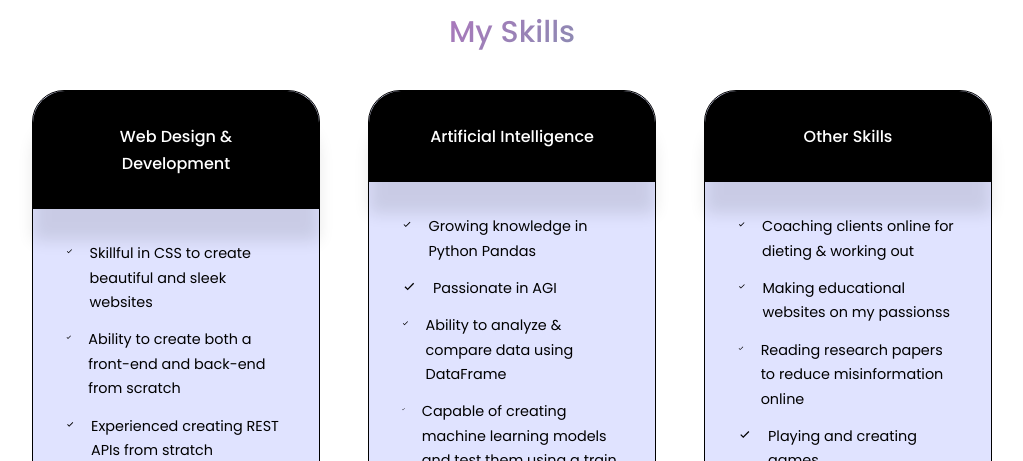
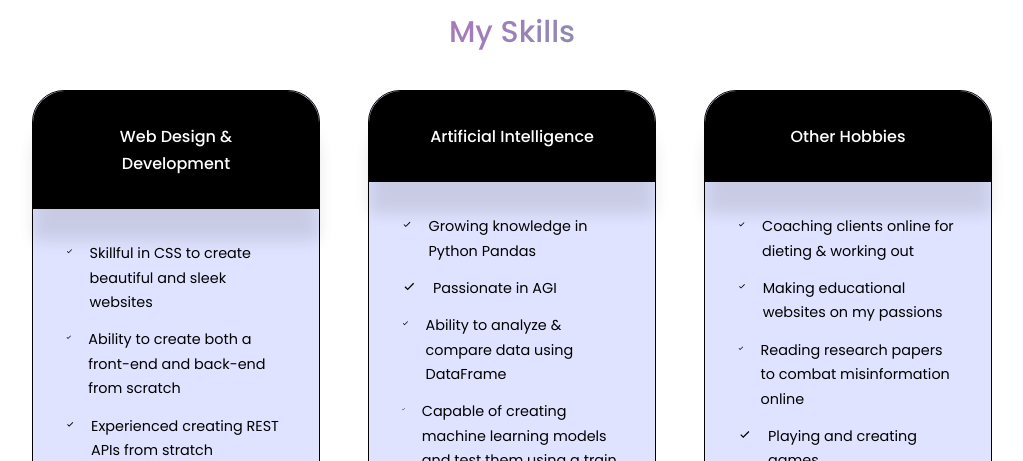
Before and after one commit to jburanpuri/React-Portfolio, a React (Create React App) app: page / in a window 1280 px wide. Shown: the part 4120-4581 px from the top of the page, without its empty margins (128-1151 px from the left). Built offline with nearby package versions, Linux system fonts and the light colour scheme.

Commit message:
Updated skills section

```diff
--- a/src/components/skills/skills.jsx
+++ b/src/components/skills/skills.jsx
@@ -66,7 +66,7 @@ const Services = () => {
         {/* WEB DEVELOPMENT */}
         <article className="service">
           <div className="service__head">
-            <h3>Other Skills</h3>
+            <h3>Other Hobbies</h3>
           </div>
 
           <ul className='service__list'>
@@ -76,11 +76,11 @@ const Services = () => {
             </li>
             <li>
               <BiCheck className='service__list-icon' />
-              <p>Making educational websites on my passionss</p>
+              <p>Making educational websites on my passions</p>
             </li>
             <li>
               <BiCheck className='service__list-icon' />
-              <p>Reading research papers to reduce misinformation online</p>
+              <p>Reading research papers to combat misinformation online</p>
             </li>
             <li>
               <BiCheck className='service__list-icon' />
```
